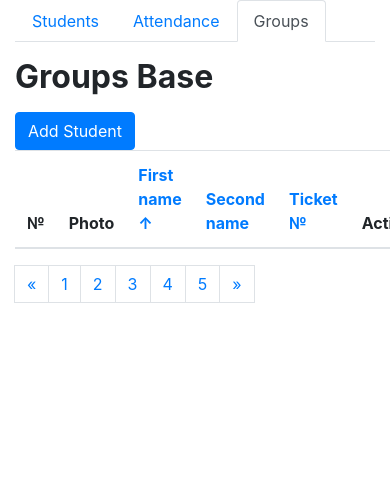
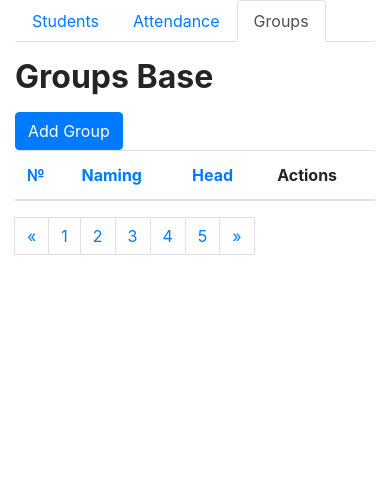
Before and after one commit to jeSoosRemirez/the-project, a Django app: template students/templates/students/groups.html in a window 390 px wide. Shown: the part 128-616 px from the top of that part. Run offline with Django 3.2, Linux system fonts and the light colour scheme; the template is opened without the code that fills it, so the values that code supplies are empty; the page is wider than the window, and the part outside it is not shown; some libraries are stand-ins or nearby versions.

Commit message:
Fixed few things

```diff
--- a/students/templates/students/base.html
+++ b/students/templates/students/base.html
@@ -65,47 +65,10 @@
             {% endcomment %}
 
             <h2 class="my-3">{% block title %}{% endblock title %}</h2>
-            <!--Add Student Button-->
-            <a class="btn btn-primary" href="{% url 'students_add' %}" role="button">Add Student</a>
 
             <!--Students Listing-->
             <div>
-                <table class="table table-hover table-striped">
-                    <thead>
-                    <tr>
-                        <th>№</th>
-                        <th>Photo</th>
-                        <th><a href="#">First name &uarr;</a></th>
-                        <th><a href="#">Second name</a></th>
-                        <th><a href="#">Ticket  №</a></th>
-                        <th>Actions</th>
-                    </tr>
-                    </thead>
-
-                    <tbody>
-                    {% for student in students %}
-                    <tr>
-                        <td>{{ forloop.counter }}</td>
-                        <td><img src="{% static student.image %}" height="35" width="35" class="rounded-circle"></td>
-                        <td><a title="Edit" href="{% url 'students_edit' 1 %}">{{ student.last_name }}</a></td>
-                        <td><a title="Edit" href="{% url 'students_edit' 1 %}">{{ student.first_name }}</a></td>
-                        <td>{{ student.ticket }}</td>
-                        <td>
-                            <div class="dropdown">
-                                <button type="button" class="btn btn-primary dropdown-toggle" data-toggle="dropdown">
-                                    Action
-                                </button>
-                                <div class="dropdown-menu">
-                                    <a class="dropdown-item" href="{% url 'students_edit' 1 %}">Edit</a>
-                                    <a class="dropdown-item" href="/journal/1">Attendance</a>
-                                    <a class="dropdown-item" href="{% url 'students_delete' 1 %}">Delete</a>
-                                </div>
-                            </div>
-                        </td>
-                    </tr>
-                    {% endfor %}
-                    </tbody>
-                </table>
+                {% block content %}{% endblock content %}
 
                 <nav aria-label="Page navigation">
                     <ul class="pagination">
--- a/students/templates/students/groups.html
+++ b/students/templates/students/groups.html
@@ -2,20 +2,16 @@
 {% load static %}
 
 {% block meta_title %}Groups{% endblock meta_title%}
+{% block title %}Groups Base{% endblock title %}
+{% block btn_title %}Add group{% endblock btn_title %}
 
-{% block title %}Groups Base{% endblock title %}
 {% block content%}
 
- <!--Main Page Content-->
-<div class="row" id="content-columns">
-    <div class="col-sm-12" id="content-column">
-        <h2 class="my-3">Groups Base</h2>
 
 <!--Add Group Button-->
-        <a class="btn btn-primary" href="#" role="button">Add Group</a>
+<a class="btn btn-primary" href="{% url 'groups_add' %}" role="button">Add Group</a>
 
 <!--Groups Listing-->
-        <div>
 <table class="table table-hover table-striped">
     <thead>
     <tr>
@@ -27,10 +23,11 @@
     </thead>
 
     <tbody>
+    {% for group in groups %}
     <tr>
-                    <td>1</td>
-                    <td><a title="Edit" href="#">A</a></td>
-                    <td><a title="Edit" href="#">Kapusta</a></td>
+        <td>{{ forloop.counter }}</td>
+        <td><a title="Edit" href="#">{{ group.naming }}</a></td>
+        <td><a title="Edit" href="#">{{ group.head }}</a></td>
         <td>
             <div class="dropdown">
                 <button type="button" class="btn btn-primary dropdown-toggle" data-toggle="dropdown">
```
Also changed, not shown: other parts of students/templates/students/groups.html (+2 -51 lines), students/templates/students/students_list.html (+7 -34 lines). Lines whose indentation alone changed are shown as unchanged.
